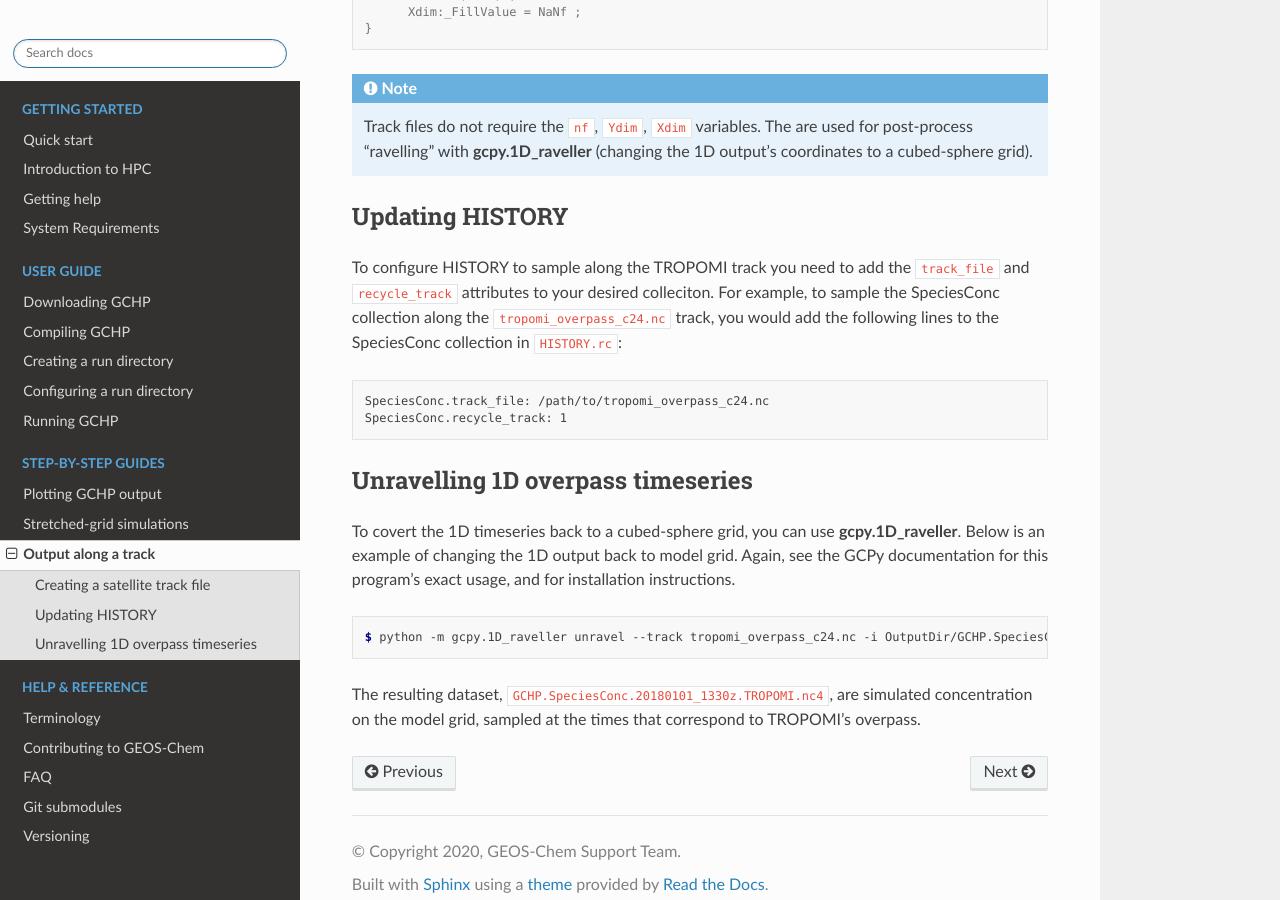
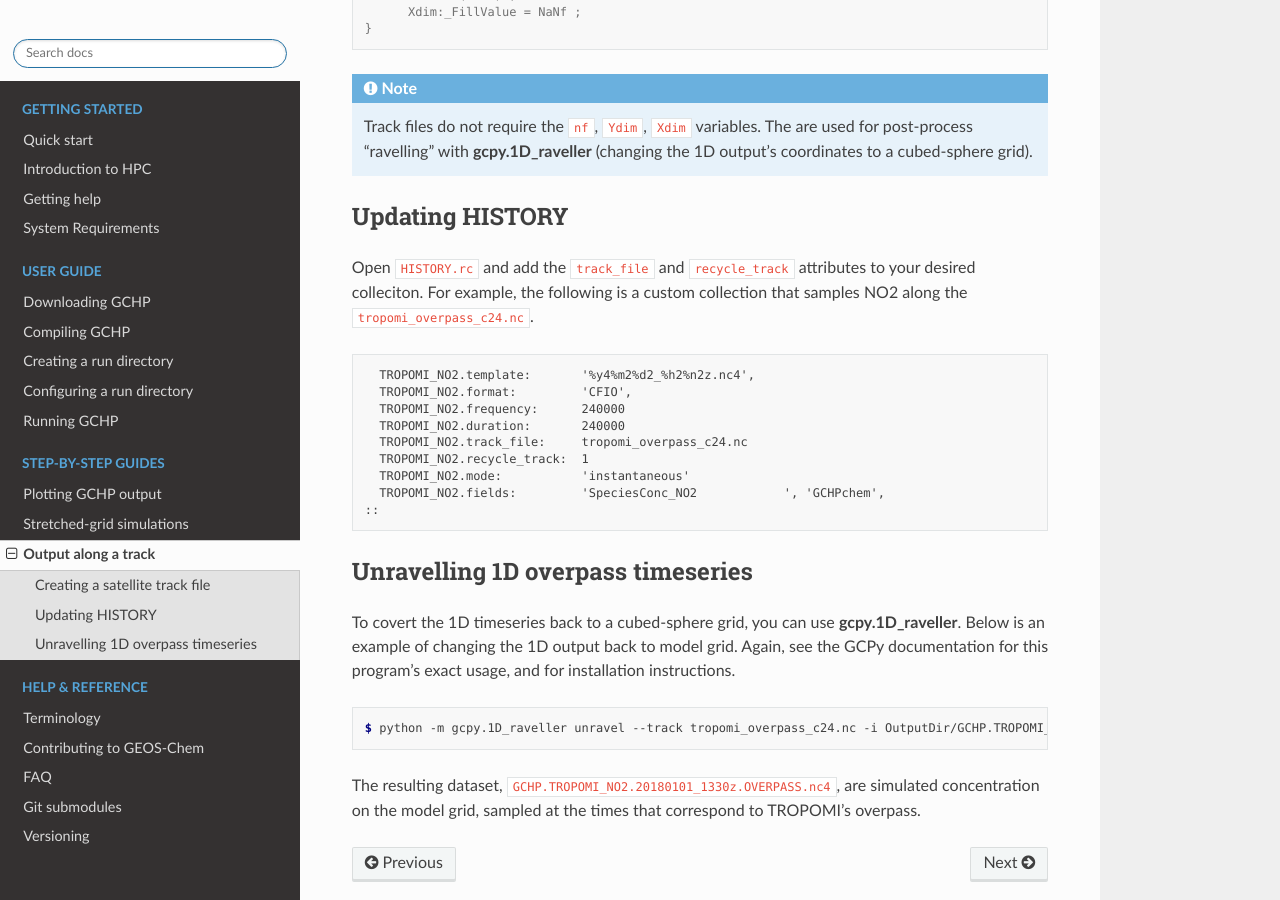
Before and after one commit to geoschem/GCHP, a Sphinx documentation site: the page built from docs/source/step-by-step/satellite-overpass.rst, in a window 1280 px wide and 900 px high, scrolled down 1696 px. Built offline with Sphinx 7.4.7 and the Read the Docs theme 2.0.0, drawn with Linux system fonts in a browser that asks for light colours; pages that are not in the unit, such as notebooks, are missing from menus.

Commit message:
update satellite docs

```diff
--- a/docs/source/step-by-step/satellite-overpass.rst
+++ b/docs/source/step-by-step/satellite-overpass.rst
@@ -99,15 +99,21 @@ The resulting track file, :file:`tropomi_overpass_c24.nc`, looks like so
 Updating HISTORY
 ----------------
 
-To configure HISTORY to sample along the TROPOMI track you need to add the :literal:`track_file`
-and :literal:`recycle_track` attributes to your desired colleciton. For example, to sample
-the SpeciesConc collection along the :file:`tropomi_overpass_c24.nc` track, you would add
-the following lines to the SpeciesConc collection in :file:`HISTORY.rc`:
+Open :file:`HISTORY.rc` and add the :literal:`track_file` and :literal:`recycle_track` attributes to
+your desired colleciton. For example, the following is a custom collection that samples NO2 along
+the :file:`tropomi_overpass_c24.nc`.
 
 .. code-block:: none
 
-   SpeciesConc.track_file: /path/to/tropomi_overpass_c24.nc
-   SpeciesConc.recycle_track: 1
+     TROPOMI_NO2.template:       '%y4%m2%d2_%h2%n2z.nc4',
+     TROPOMI_NO2.format:         'CFIO',
+     TROPOMI_NO2.frequency:      240000
+     TROPOMI_NO2.duration:       240000
+     TROPOMI_NO2.track_file:     tropomi_overpass_c24.nc
+     TROPOMI_NO2.recycle_track:  1
+     TROPOMI_NO2.mode:           'instantaneous'
+     TROPOMI_NO2.fields:         'SpeciesConc_NO2            ', 'GCHPchem',
+   ::
 
 
 Unravelling 1D overpass timeseries
@@ -120,7 +126,7 @@ for this program's exact usage, and for installation instructions.
 
 .. code-block:: console
 
-   $ python -m gcpy.1D_raveller unravel --track tropomi_overpass_c24.nc -i OutputDir/GCHP.SpeciesConc.20180101_1330z.nc4 -o OutputDir/GCHP.SpeciesConc.20180101_1330z.TROPOMI.nc4
+   $ python -m gcpy.1D_raveller unravel --track tropomi_overpass_c24.nc -i OutputDir/GCHP.TROPOMI_NO2.20180101_1330z.nc4 -o OutputDir/GCHP.TROPOMI_NO2.20180101_1330z.OVERPASS.nc4
 
-The resulting dataset, :file:`GCHP.SpeciesConc.20180101_1330z.TROPOMI.nc4`, are simulated concentration on the model grid, sampled
+The resulting dataset, :file:`GCHP.TROPOMI_NO2.20180101_1330z.OVERPASS.nc4`, are simulated concentration on the model grid, sampled
 at the times that correspond to TROPOMI's overpass.
```
